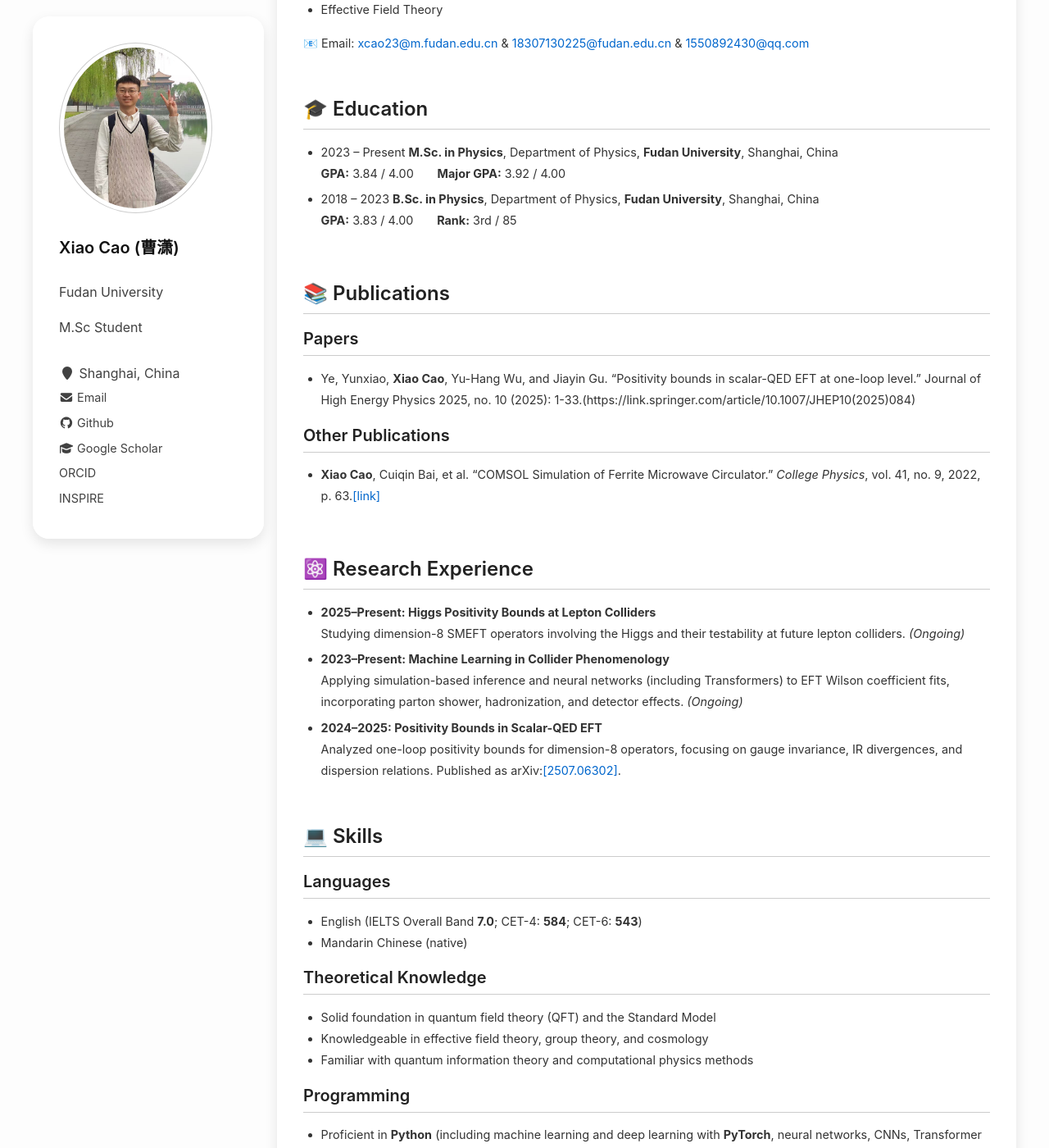
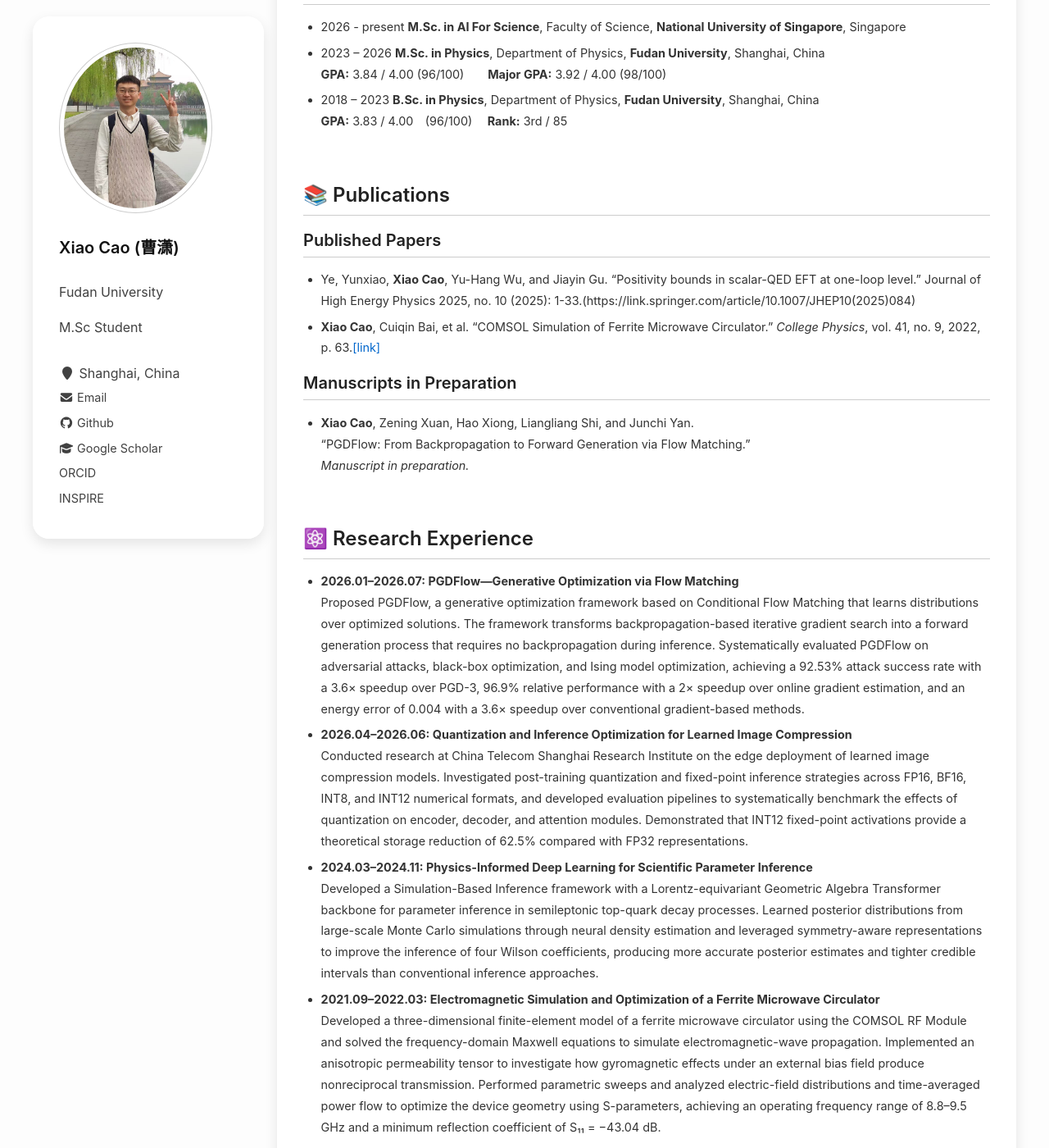
Before and after one commit to FranklinCao123/FranklinCao123.github.io, a Jekyll site: the page built from about.md, in a window 1280 px wide and 1400 px high, scrolled down 433 px. Shown: the whole window at 82% size. Built offline with Jekyll 4.4.1, drawn with Linux system fonts in a browser that asks for light colours; a style sheet for code colours, icons or effects is not loaded; some of the changed text lies outside the part shown.

Commit message:
update about me

```diff
--- a/about.md
+++ b/about.md
@@ -10,15 +10,10 @@ author_profile: true
 # 💬 Introduction
 ---
 
-I enrolled at Fudan University in 2018, initially in the Department of Electronic Engineering, where I acquired foundational programming skills in languages such as Python, C, and others, along with hands-on experience in analog and digital circuit design.
-In 2020, I transferred to the Department of Physics and earned my B.Sc. in 2023, with a strong foundation in theoretical physics and computational methods, including quantum field theory, group theory, and the Standard Model.
-I am currently pursuing a Master’s degree in theoretical physics (high energy physics) at the Department of Physics, Fudan University. My research focuses on particle physics phenomenology, with interests in:
-- Positivity bounds in particle physics phenomenology
-- Beyond the Standard Model (BSM) physics at future colliders
-- Applications of machine learning in BSM searches
-- Effective Field Theory
+I enrolled at Fudan University in 2018, initially studying Electronic Engineering, where I gained experience in programming and analog and digital circuit design. In 2020, I transferred to Physics and earned my B.Sc. in 2023 and an M.Sc. in Theoretical Physics in 2026. I am currently pursuing a second Master’s degree in AI for Science at the National University of Singapore. My research focuses on developing AI algorithms tailored to scientific problems and accelerating scientific discovery.
 
 📧 Email:
+[xiao-cao@u.nus.edu](mailto:xiao-cao@u.nus.edu) &
 [xcao23@m.fudan.edu.cn](mailto:xcao23@m.fudan.edu.cn) &
 [18307130225@fudan.edu.cn](mailto:18307130225@fudan.edu.cn) &
 [1550892430@qq.com](mailto:1550892430@qq.com)
@@ -27,38 +22,47 @@ I am currently pursuing a Master’s degree in theoretical physics (high energy
 
 # 🎓 Education
 ---
+- 2026 - present **M.Sc. in AI For Science**, Faculty of Science, **National University of Singapore**, Singapore<br>
 
-- 2023 – Present   **M.Sc. in Physics**, Department of Physics, **Fudan University**, Shanghai, China<br>
-**GPA:** 3.84 / 4.00  **Major GPA:** 3.92 / 4.00
+- 2023 – 2026  **M.Sc. in Physics**, Department of Physics, **Fudan University**, Shanghai, China<br>
+**GPA:** 3.84 / 4.00 (96/100)  **Major GPA:** 3.92 / 4.00 (98/100)
 
 - 2018 – 2023      **B.Sc. in Physics**, Department of Physics, **Fudan University**, Shanghai, China<br>
-**GPA:** 3.83 / 4.00  **Rank:** 3rd / 85
+**GPA:** 3.83 / 4.00 (96/100)  **Rank:** 3rd / 85
 
 <br>
 
 # 📚 Publications
 ---
-## Papers
+## Published Papers
 ---
-- Ye, Yunxiao, **Xiao Cao**, Yu-Hang Wu, and Jiayin Gu. "Positivity bounds in scalar-QED EFT at one-loop level." Journal of High Energy Physics 2025, no. 10 (2025): 1-33.(https://link.springer.com/article/10.1007/JHEP10(2025)084)
+- Ye, Yunxiao, **Xiao Cao**, Yu-Hang Wu, and Jiayin Gu. "Positivity bounds in scalar-QED EFT at one-loop level." Journal of High Energy Physics 2025, no. 10 (2025): 1-33.(https://link.springer.com/article/10.1007/JHEP10(2025)084)<br>
 
-## Other Publications
+- **Xiao Cao**, Cuiqin Bai, et al. "COMSOL Simulation of Ferrite Microwave Circulator." *College Physics*, vol. 41, no. 9, 2022, p. 63.[[link]](https://dxwl.bnu.edu.cn/CN/10.16854/j.cnki.1000-0712.220035)<br>
+
+
+## Manuscripts in Preparation
 ---
-- **Xiao Cao**, Cuiqin Bai, et al. "COMSOL Simulation of Ferrite Microwave Circulator." *College Physics*, vol. 41, no. 9, 2022, p. 63.[[link]](https://dxwl.bnu.edu.cn/CN/10.16854/j.cnki.1000-0712.220035)
+- **Xiao Cao**, Zening Xuan, Hao Xiong, Liangliang Shi, and Junchi Yan.
+  “PGDFlow: From Backpropagation to Forward Generation via Flow Matching.”
+  *Manuscript in preparation.*
 
 <br>
 
 # ⚛️ Research Experience
 ---
 
-- **2025–Present: Higgs Positivity Bounds at Lepton Colliders**
-  Studying dimension-8 SMEFT operators involving the Higgs and their testability at future lepton colliders. *(Ongoing)*
+- **2026.01–2026.07: PGDFlow—Generative Optimization via Flow Matching**
+  Proposed PGDFlow, a generative optimization framework based on Conditional Flow Matching that learns distributions over optimized solutions. The framework transforms backpropagation-based iterative gradient search into a forward generation process that requires no backpropagation during inference. Systematically evaluated PGDFlow on adversarial attacks, black-box optimization, and Ising model optimization, achieving a 92.53% attack success rate with a 3.6× speedup over PGD-3, 96.9% relative performance with a 2× speedup over online gradient estimation, and an energy error of 0.004 with a 3.6× speedup over conventional gradient-based methods.
 
-- **2023–Present: Machine Learning in Collider Phenomenology**
-  Applying simulation-based inference and neural networks (including Transformers) to EFT Wilson coefficient fits, incorporating parton shower, hadronization, and detector effects. *(Ongoing)*
+- **2026.04–2026.06: Quantization and Inference Optimization for Learned Image Compression**
+  Conducted research at China Telecom Shanghai Research Institute on the edge deployment of learned image compression models. Investigated post-training quantization and fixed-point inference strategies across FP16, BF16, INT8, and INT12 numerical formats, and developed evaluation pipelines to systematically benchmark the effects of quantization on encoder, decoder, and attention modules. Demonstrated that INT12 fixed-point activations provide a theoretical storage reduction of 62.5% compared with FP32 representations.
 
-- **2024–2025: Positivity Bounds in Scalar-QED EFT**
-  Analyzed one-loop positivity bounds for dimension-8 operators, focusing on gauge invariance, IR divergences, and dispersion relations. Published as arXiv:[[2507.06302]](https://arxiv.org/abs/2507.06302).
+- **2024.03–2024.11: Physics-Informed Deep Learning for Scientific Parameter Inference**
+  Developed a Simulation-Based Inference framework with a Lorentz-equivariant Geometric Algebra Transformer backbone for parameter inference in semileptonic top-quark decay processes. Learned posterior distributions from large-scale Monte Carlo simulations through neural density estimation and leveraged symmetry-aware representations to improve the inference of four Wilson coefficients, producing more accurate posterior estimates and tighter credible intervals than conventional inference approaches.
+
+- **2021.09–2022.03: Electromagnetic Simulation and Optimization of a Ferrite Microwave Circulator**
+  Developed a three-dimensional finite-element model of a ferrite microwave circulator using the COMSOL RF Module and solved the frequency-domain Maxwell equations to simulate electromagnetic-wave propagation. Implemented an anisotropic permeability tensor to investigate how gyromagnetic effects under an external bias field produce nonreciprocal transmission. Performed parametric sweeps and analyzed electric-field distributions and time-averaged power flow to optimize the device geometry using S-parameters, achieving an operating frequency range of 8.8–9.5 GHz and a minimum reflection coefficient of S₁₁ = −43.04 dB.
 
   <br>
 
```
